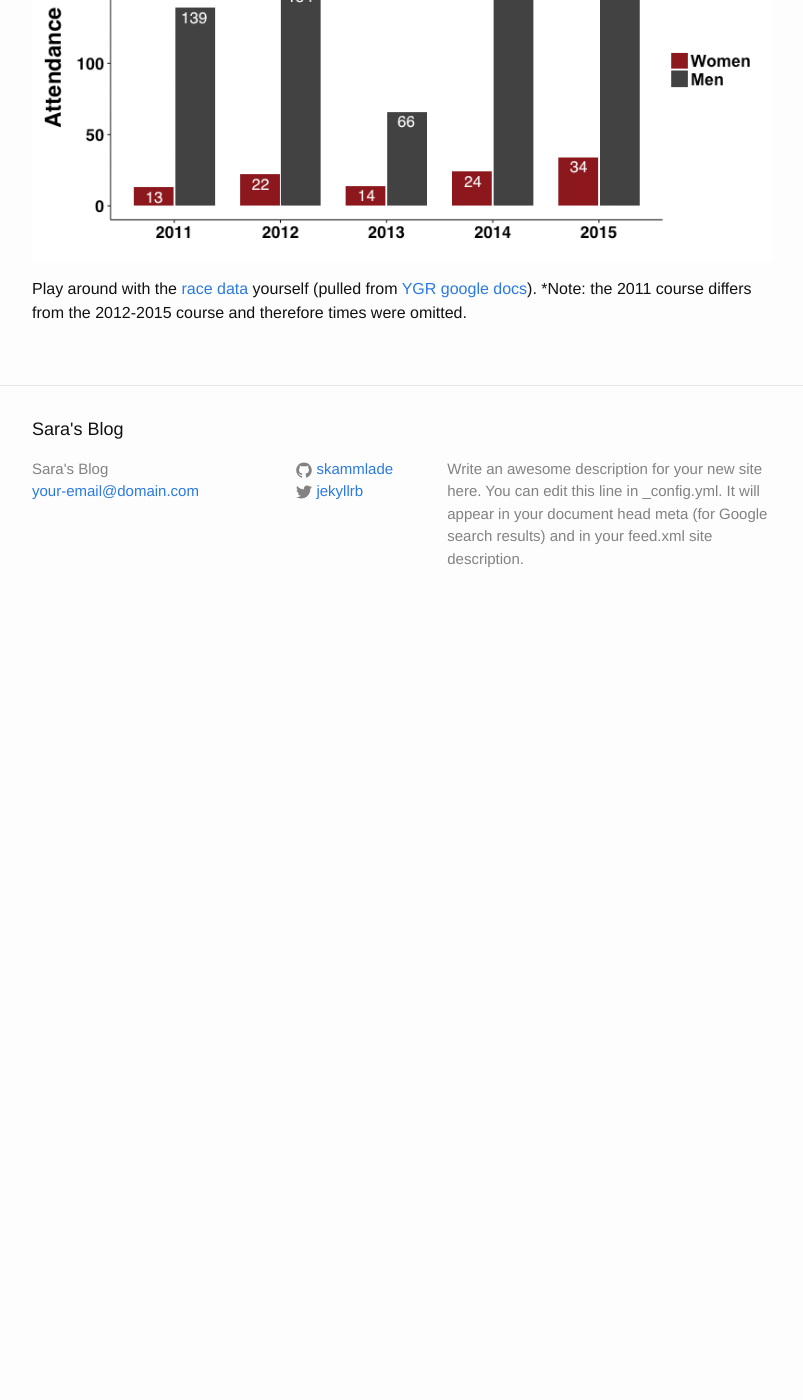
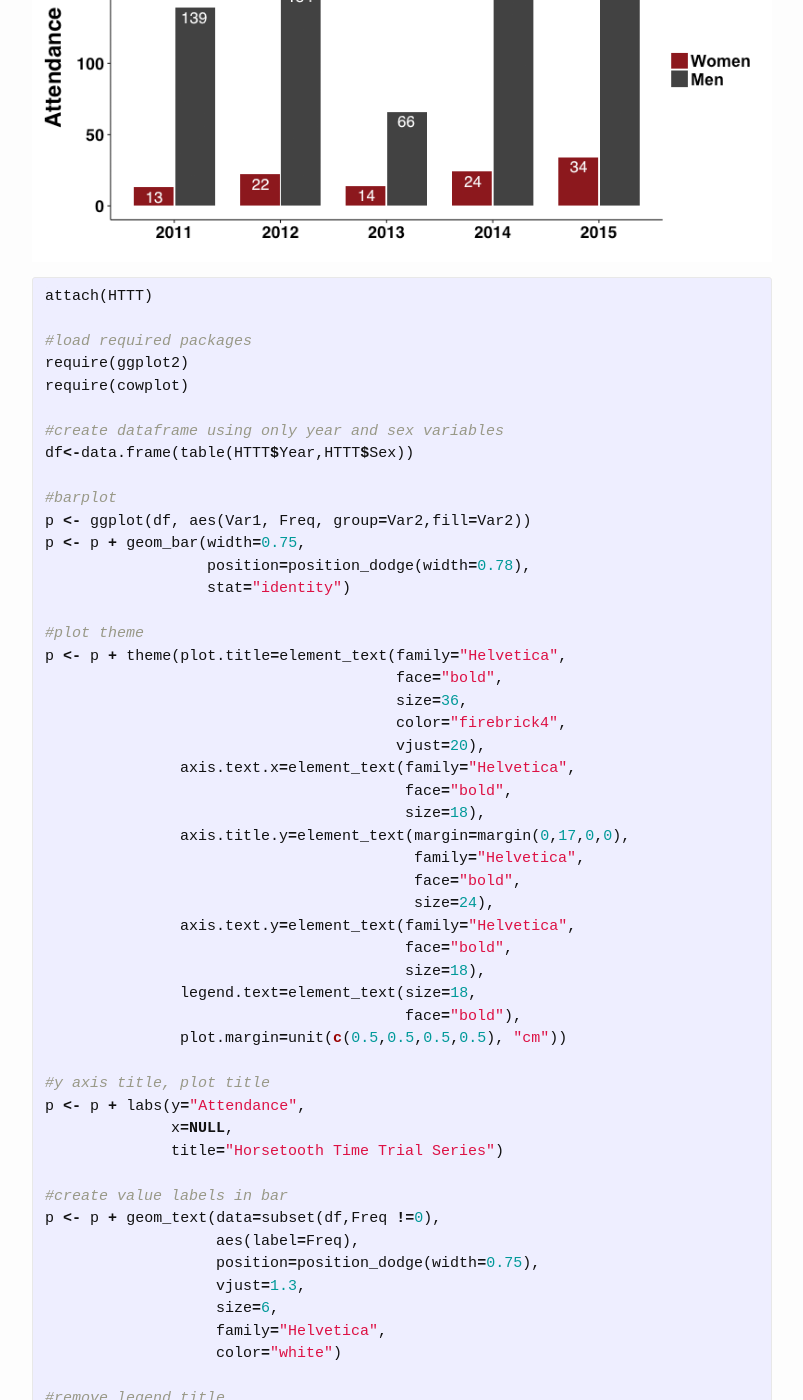
Before and after one commit to stevensotelo/skammlade.github.io, a Jekyll site: the page built from _posts/2016-3-20-HTTT.markdown, in a window 1280 px wide and 1400 px high, scrolled down 1178 px. Shown: the whole window, without its empty margins (238-1041 px from the left). Built offline with Jekyll 4.4.1, drawn with Linux system fonts in a browser that asks for light colours; before the commit the page ends 1808 px from its top, so only the background shows below that; some of the changed text lies outside the part shown.

Commit message:
r code for plot

```diff
--- a/_posts/2016-3-20-HTTT.markdown
+++ b/_posts/2016-3-20-HTTT.markdown
@@ -15,6 +15,70 @@ This year will be it's sixth year running and in an attempt to encourage more wo
 
 ![plot HTTT attendance by year and gender](/images/plot.yeargender.HTTT.png "HTTT Plot")
 
+{% highlight r %}
+attach(HTTT)
+
+#load required packages
+require(ggplot2)
+require(cowplot)
+
+#create dataframe using only year and sex variables
+df<-data.frame(table(HTTT$Year,HTTT$Sex))
+
+#barplot
+p <- ggplot(df, aes(Var1, Freq, group=Var2,fill=Var2))
+p <- p + geom_bar(width=0.75,
+                  position=position_dodge(width=0.78),
+                  stat="identity")
+
+#plot theme
+p <- p + theme(plot.title=element_text(family="Helvetica",
+                                       face="bold",
+                                       size=36,
+                                       color="firebrick4",
+                                       vjust=20),
+               axis.text.x=element_text(family="Helvetica",
+                                        face="bold",
+                                        size=18),
+               axis.title.y=element_text(margin=margin(0,17,0,0),
+                                         family="Helvetica",
+                                         face="bold",
+                                         size=24),
+               axis.text.y=element_text(family="Helvetica",
+                                        face="bold",
+                                        size=18),
+               legend.text=element_text(size=18,
+                                        face="bold"),
+               plot.margin=unit(c(0.5,0.5,0.5,0.5), "cm"))
+
+#y axis title, plot title
+p <- p + labs(y="Attendance",
+              x=NULL,
+              title="Horsetooth Time Trial Series")
+
+#create value labels in bar
+p <- p + geom_text(data=subset(df,Freq !=0),
+                   aes(label=Freq),
+                   position=position_dodge(width=0.75),
+                   vjust=1.3,
+                   size=6,
+                   family="Helvetica",
+                   color="white")
+
+#remove legend title
+p <- p + guides(fill=guide_legend(title=NULL))
+
+#set y axis limits
+ylim=trunc(max(df$Freq)+10)
+p <- p + scale_y_continuous(limits=c(0,ylim))
+
+#set bar colors
+p <- p + scale_fill_manual(labels=c("Women","Men"),
+                   values=c("firebrick4","gray25"))
+
+print(p)
+{% endhighlight %}
+
 Play around with the [race data][results] yourself (pulled from [YGR google docs][YGR drive]). *Note: the 2011 course differs from the 2012-2015 course and therefore times were omitted.
 
 
```
